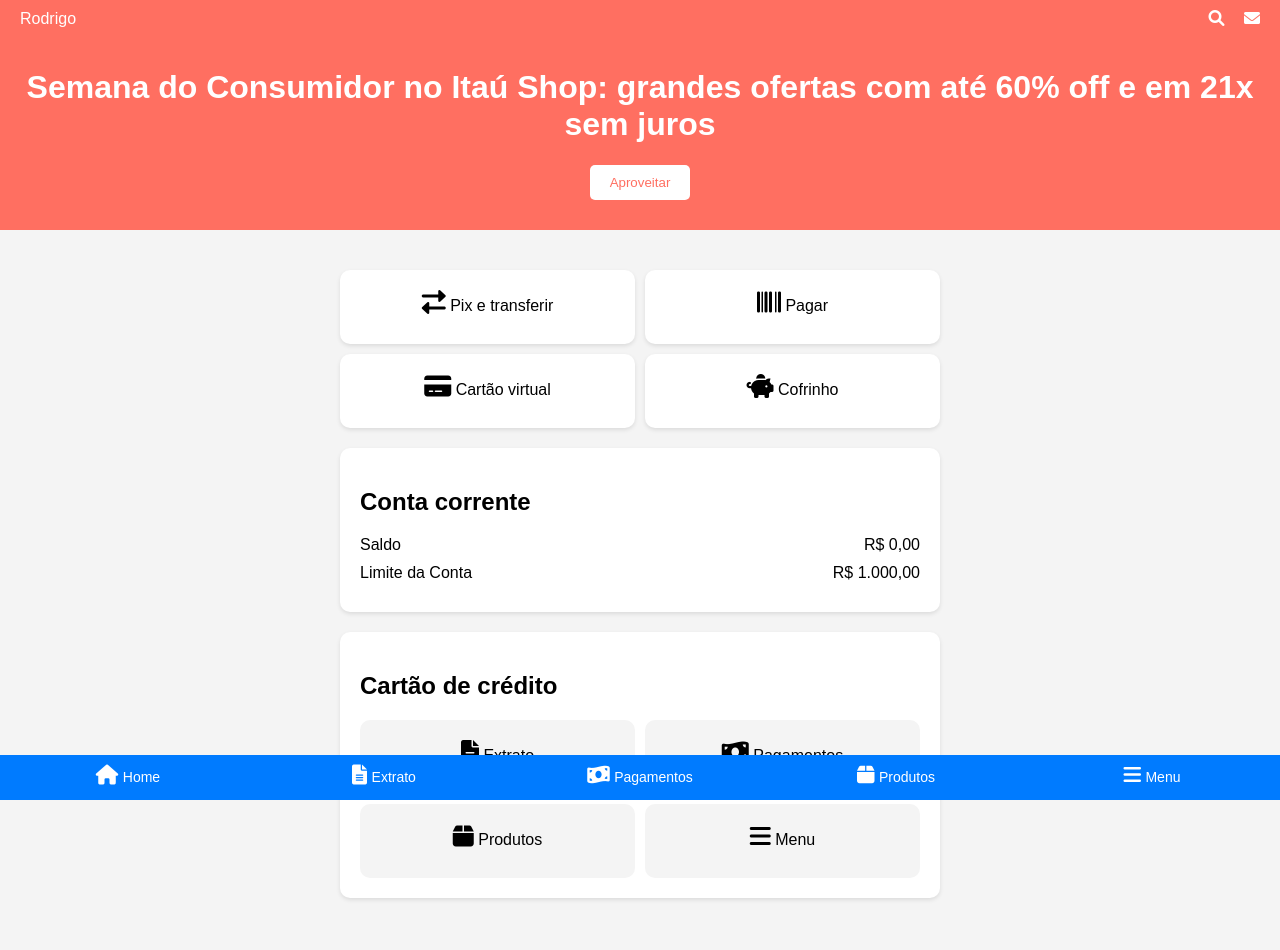
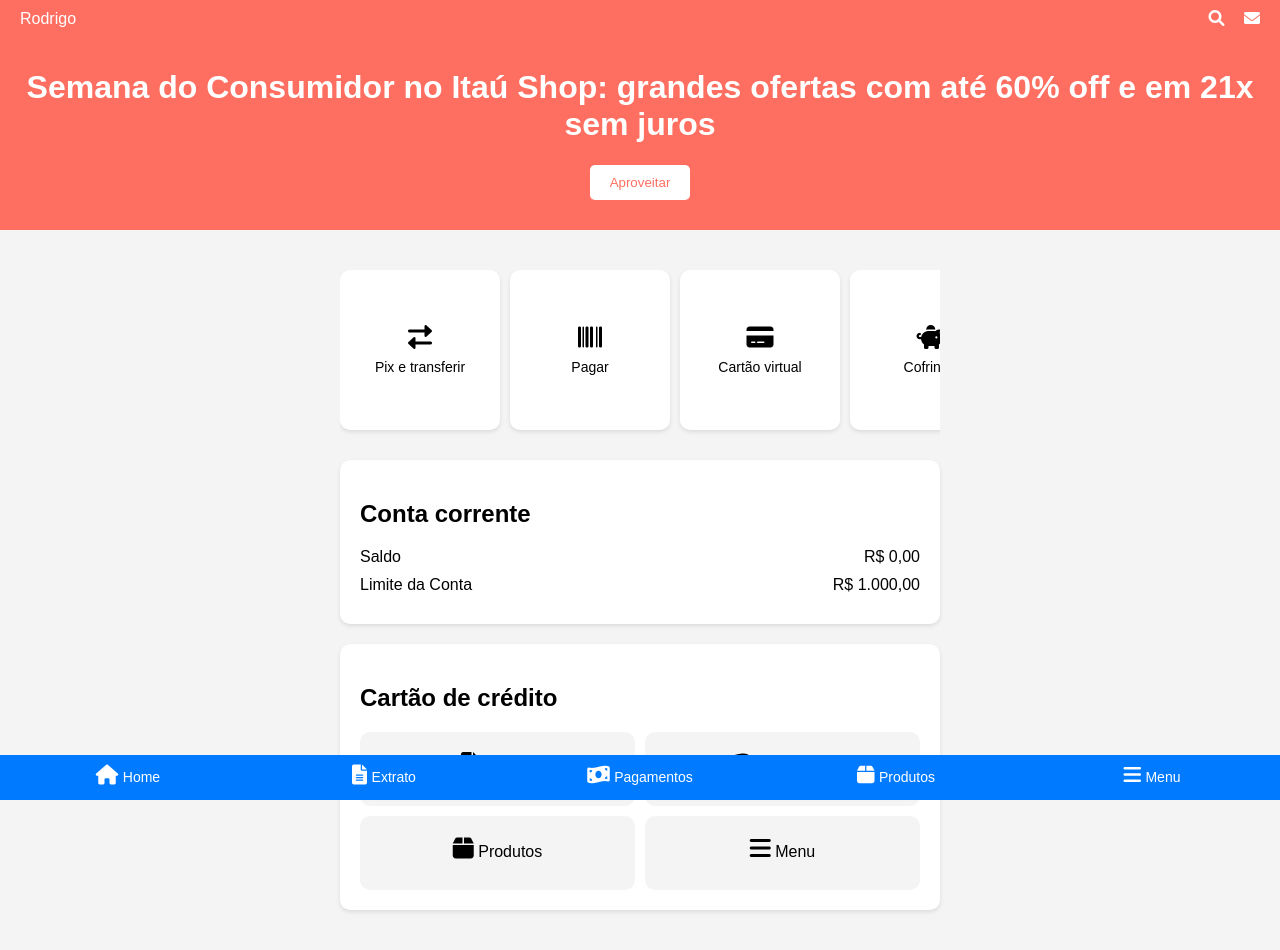
Before and after one commit to roohlm92/bank, a plain HTML site: page bank/index.html in a window 1280 px wide. Drawn offline with Linux system fonts and the light colour scheme.

Commit message:
Add files via upload

```diff
--- a/bank/styles.css
+++ b/bank/styles.css
@@ -51,10 +51,12 @@
 }
 
 .quick-actions {
-    display: grid;
-    grid-template-columns: repeat(2, 1fr);
-    gap: 10px;
+    display: flex; /* Alinha os cards horizontalmente */
+    justify-content: space-between; /* Distribui o espaço entre os cards */
+    gap: 10px; /* Espaçamento entre os cards */
     margin: 20px 0;
+    overflow-x: auto; /* Permite rolagem horizontal em telas muito pequenas */
+    padding-bottom: 10px; /* Espaço para a barra de rolagem */
 }
 
 .action-card {
@@ -63,11 +65,24 @@
     border-radius: 10px;
     text-align: center;
     box-shadow: 0 2px 4px rgba(0, 0, 0, 0.1);
+    flex: 1; /* Faz com que os cards ocupem o mesmo espaço */
+    min-width: 120px; /* Largura mínima para cada card */
+    max-width: 150px; /* Largura máxima para cada card */
+    height: 120px; /* Altura fixa para todos os cards */
+    display: flex;
+    flex-direction: column;
+    justify-content: center; /* Centraliza o conteúdo verticalmente */
+    align-items: center; /* Centraliza o conteúdo horizontalmente */
 }
 
 .action-card i {
     font-size: 24px;
     margin-bottom: 10px;
+}
+
+.action-card span {
+    font-size: 14px;
+    text-align: center;
 }
 
 .account-info, .credit-card {
```
